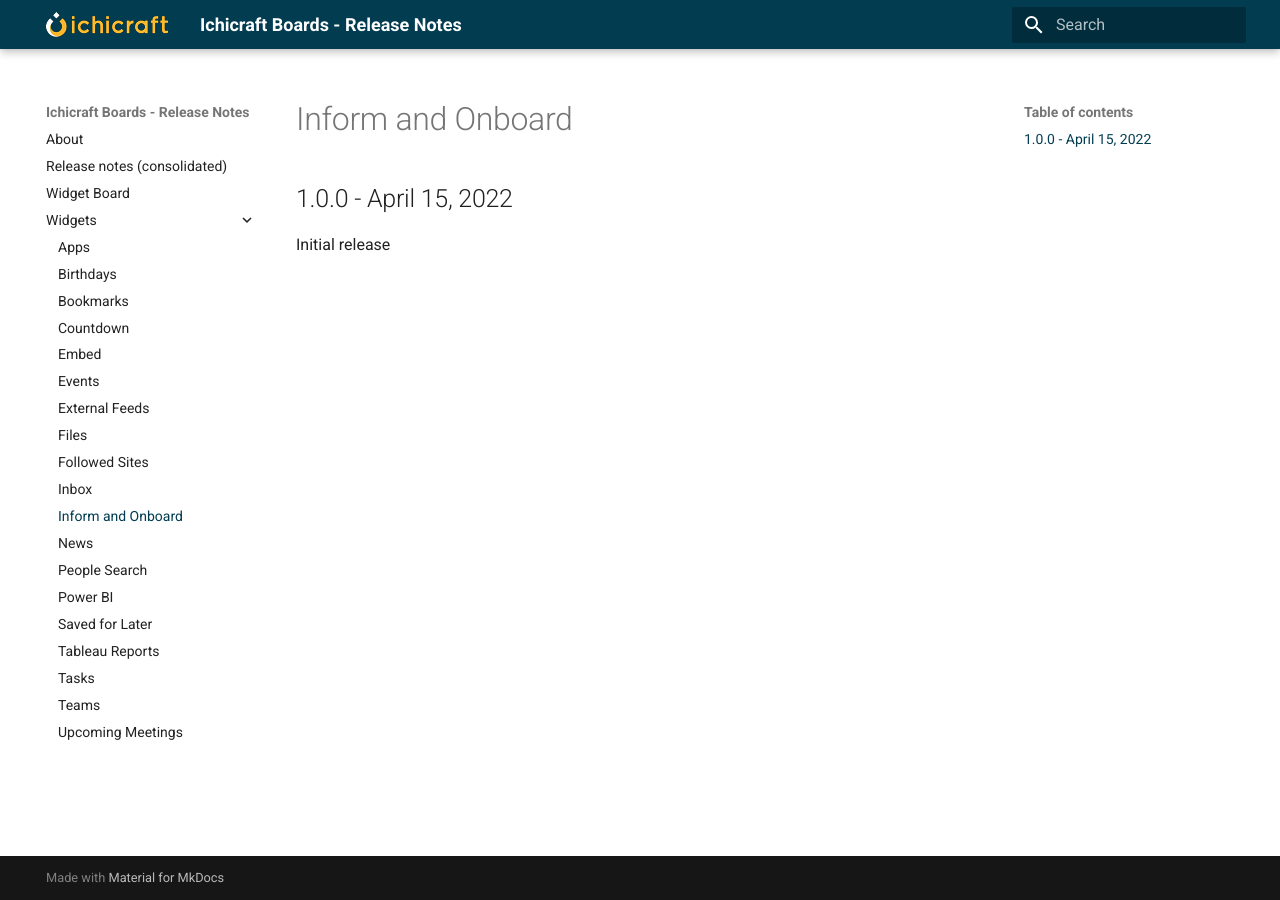
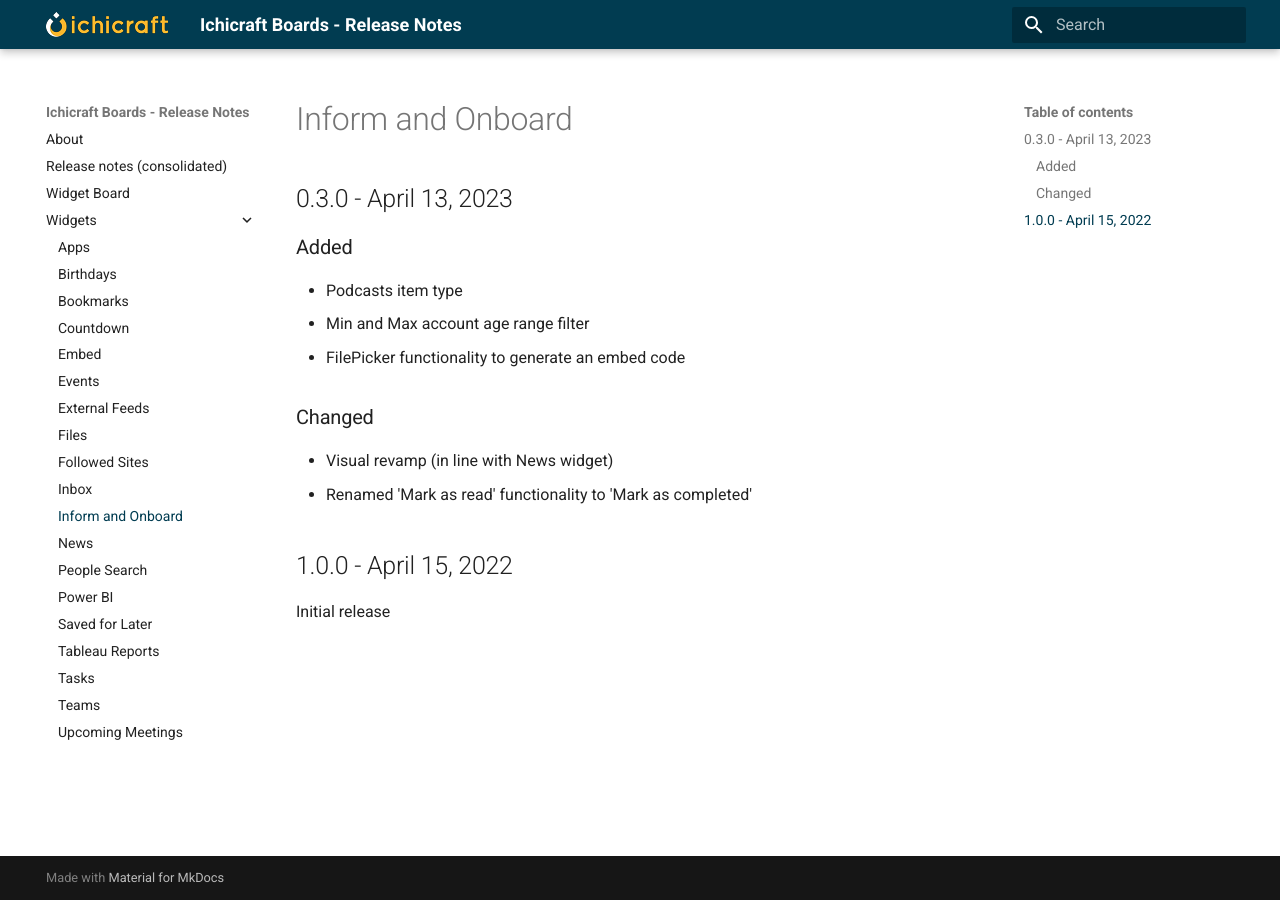
Before and after one commit to ichicraft/widgets-docs, an MkDocs documentation site: the page built from docs/Widgets/Inform and Onboard.md, in a window 1280 px wide. Built offline with MkDocs 1.6.1 and Material for MkDocs 9.7.7, drawn with Linux system fonts in a browser that asks for light colours.

```diff
--- a/docs/Widgets/Inform and Onboard.md
+++ b/docs/Widgets/Inform and Onboard.md
@@ -1,3 +1,14 @@
+## 0.3.0 - April 13, 2023
+
+### Added
+- Podcasts item type
+- Min and Max account age range filter
+- FilePicker functionality to generate an embed code
+
+### Changed
+- Visual revamp (in line with News widget)
+- Renamed  &#x27;Mark as read&#x27; functionality to &#x27;Mark as completed&#x27;
+
 ## 1.0.0 - April 15, 2022
 
 Initial release
```
Also changed, not shown: docs/Release-notes-(consolidated).md (+11 -0 lines).
